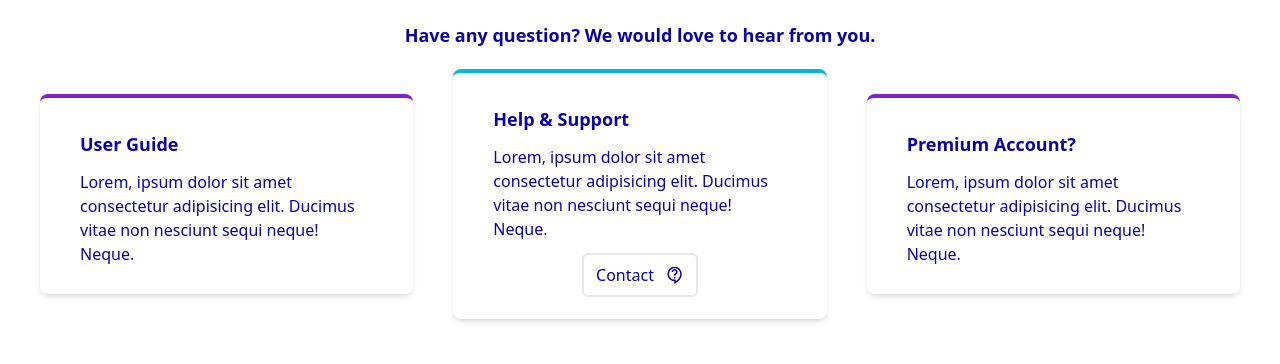
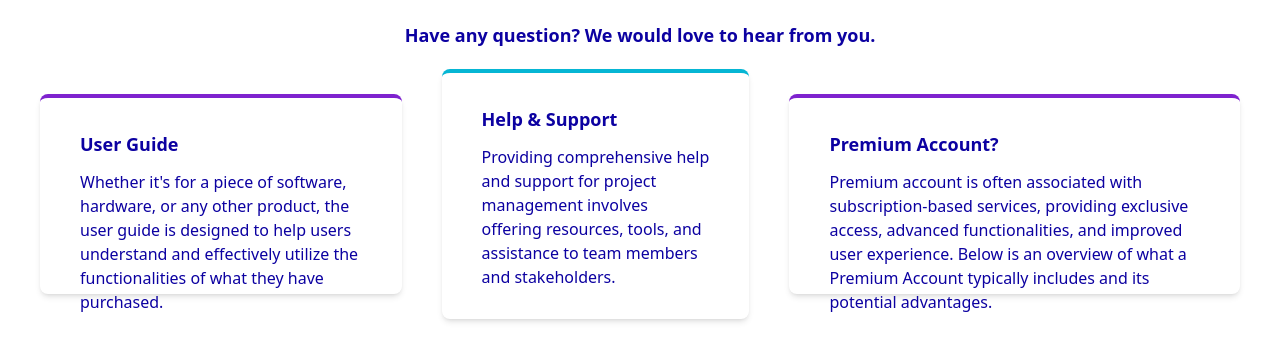
Before and after one commit to TechBuilderTeam/Project-Syncify, a React (Vite) app: page /contact in a window 1280 px wide. Shown: the part 151-515 px from the top of the page. Built offline with nearby package versions, Linux system fonts and the light colour scheme; no server answers.

Commit message:
contact page dummy text removed

```diff
--- a/src/components/Pages/Contact/Contact.jsx
+++ b/src/components/Pages/Contact/Contact.jsx
@@ -41,34 +41,30 @@ const Contact = () => {
           Have any question? We would love to hear from you.
         </h3>
       </div>
-      <div className="flex flex-col md:flex-row gap-y-8 md:gap-y-0 justify-between items-center gap-x-10">
+      <div className="flex flex-col md:flex-row gap-y-8 md:gap-y-0 justify-center items-center gap-x-10">
         <div className="h-auto md:h-[300px] lg:h-[200px] shadow-md px-10 py-8 space-y-3 rounded-lg border-t-4 border-t-purple-700">
           <h1 className="text-lg font-semibold">User Guide</h1>
           <p>
-            Lorem, ipsum dolor sit amet consectetur adipisicing elit. Ducimus
-            vitae non nesciunt sequi neque! Neque.
+            Whether it's for a piece of software, hardware, or any other
+            product, the user guide is designed to help users understand and
+            effectively utilize the functionalities of what they have purchased.
           </p>
         </div>
         <div className="h-auto md:h-[350px] lg:h-[250px]  shadow-md px-10 py-8 space-y-3 rounded-lg border-t-4 border-t-cyan-500">
           <h1 className="text-lg font-semibold">Help & Support</h1>
           <p className="mb-10">
-            Lorem, ipsum dolor sit amet consectetur adipisicing elit. Ducimus
-            vitae non nesciunt sequi neque! Neque.
+            Providing comprehensive help and support for project management
+            involves offering resources, tools, and assistance to team members
+            and stakeholders.
           </p>
-          <div className="flex justify-center items-center">
-            <a
-              href="#contact"
-              className="px-3 py-2 flex justify-between items-center gap-3 dark:bg-white dark:text-black  rounded-md hover:bg-black hover:text-white outline-none border-2 "
-            >
-              Contact <MdOutlineContactSupport className="text-lg" />
-            </a>
-          </div>
         </div>
         <div className="h-auto md:h-[300px] lg:h-[200px] shadow-md px-10 py-8 space-y-3 rounded-lg border-t-4 border-t-purple-700">
           <h1 className="text-lg font-semibold">Premium Account?</h1>
           <p>
-            Lorem, ipsum dolor sit amet consectetur adipisicing elit. Ducimus
-            vitae non nesciunt sequi neque! Neque.
+            Premium account is often associated with subscription-based
+            services, providing exclusive access, advanced functionalities, and
+            improved user experience. Below is an overview of what a Premium
+            Account typically includes and its potential advantages.
           </p>
         </div>
       </div>
```
